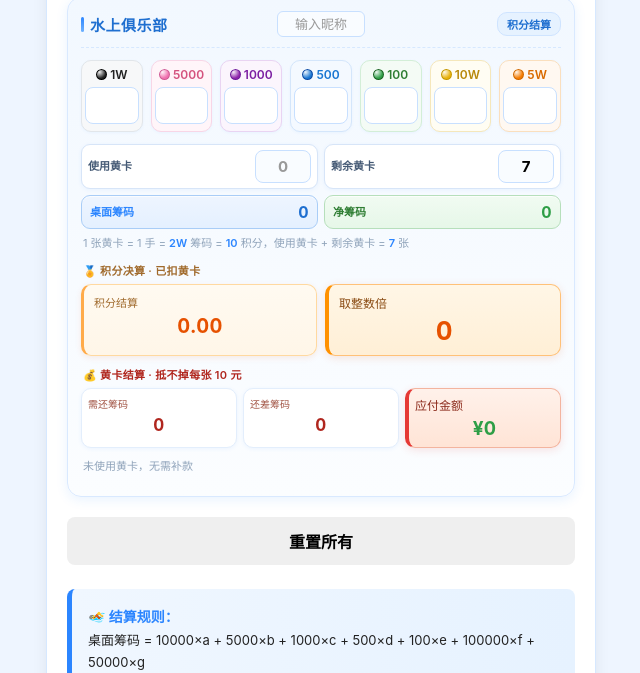
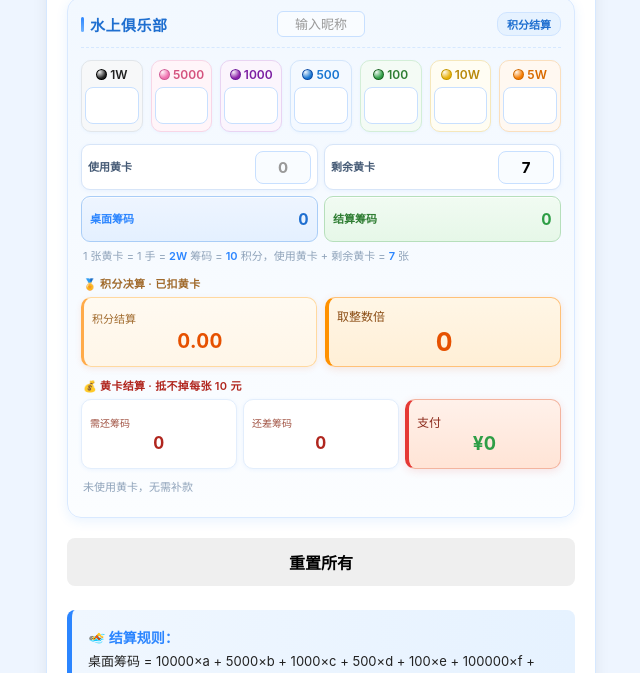
Before and after one commit to kuguahahaha/shuishang, a plain HTML site: page index.html in a window 1280 px wide. Shown: the part 94-767 px from the top of the page, without its empty margins (319-959 px from the left). Drawn offline with Linux system fonts and the light colour scheme.

Commit message:
ui: 提示小字精简、净筹码改结算筹码、应付金额改支付、四个框与结果卡等高

```diff
--- a/index.html
+++ b/index.html
@@ -370,7 +370,7 @@
             padding: 6px 2px;
             font-size: 15px;
         }
-        /* 筹码行（桌面筹码 + 净筹码）：始终并排一行 */
+        /* 筹码行（桌面筹码 + 结算筹码）：始终并排一行 */
         .wc-row-chips {
             -ms-flex-wrap: nowrap;
             flex-wrap: nowrap;
@@ -429,7 +429,7 @@
             font-variant-numeric: tabular-nums;
         }
 
-        /* 净筹码：桌面筹码右侧，绿色系区分 */
+        /* 结算筹码：桌面筹码右侧，绿色系区分 */
         .wc-total-bar.wc-net {
             background: -webkit-linear-gradient(top, #f1fbf2, #e6f7e8);
             background: linear-gradient(180deg, #f1fbf2, #e6f7e8);
@@ -691,6 +691,41 @@
         .wc-section {
             margin-bottom: 4px;
         }
+
+        /* ===== 高度统一 ===== */
+        /* 使用黄卡 / 剩余黄卡 / 桌面筹码 / 结算筹码：四个框等高 */
+        .wc-row-cards .wc-hands,
+        .wc-row-chips .wc-total-bar {
+            min-height: 46px;
+            -webkit-box-sizing: border-box;
+            box-sizing: border-box;
+        }
+        /* 积分决算区（2 张）与黄卡结算区（3 张）：卡片等高 */
+        .wc-final .wc-card,
+        .wc-money .wc-card {
+            min-height: 70px;
+            -webkit-box-sizing: border-box;
+            box-sizing: border-box;
+            display: -webkit-box;
+            display: -ms-flexbox;
+            display: flex;
+            -webkit-box-orient: vertical;
+            -webkit-box-direction: normal;
+            -ms-flex-direction: column;
+            flex-direction: column;
+            -webkit-box-pack: center;
+            -ms-flex-pack: center;
+            justify-content: center;
+            padding: 9px 8px;
+        }
+        .wc-final .wc-card .wc-k,
+        .wc-money .wc-card .wc-k {
+            margin-bottom: 3px;
+        }
+        .wc-final .wc-card-main .wc-v,
+        .wc-money .wc-card-pay .wc-v {
+            line-height: 1.15;
+        }
 </style>
 </head>
 <body>
@@ -759,7 +794,7 @@
                 <span><span class="wc-v" id="wcChipTotal">0</span></span>
             </div>
             <div class="wc-total-bar wc-net">
-                <span class="wc-k">净筹码</span>
+                <span class="wc-k">结算筹码</span>
                 <span><span class="wc-v" id="wcNetChips">0</span></span>
             </div>
         </div>
@@ -790,7 +825,7 @@
                 <div class="wc-v" id="wcGapChips">0</div>
             </div>
             <div class="wc-card wc-card-pay" id="wcPayCard">
-                <div class="wc-k">应付金额</div>
+                <div class="wc-k">支付</div>
                 <div class="wc-v" id="wcPayMoney">¥0</div>
             </div>
         </div>
@@ -803,10 +838,10 @@
     <div class="info">
         <strong>🏊 结算规则：</strong><br>
         桌面筹码 = 10000×a + 5000×b + 1000×c + 500×d + 100×e + 100000×f + 50000×g<br>
-        积分 = 净筹码 ÷ 2000，<span>向下取整（取整数倍）即为最终决算分</span><br>
+        积分 = 结算筹码 ÷ 2000，<span>向下取整（取整数倍）即为最终决算分</span><br>
         使用黄卡 + 剩余黄卡 = 7 张（= 14W 筹码）<br>
         已抵扣 = min(使用黄卡张数, 筹码 ÷ 20000 向下取整) × 20000（手上筹码先按整张卡抵扣）<br>
-        净筹码 = 筹码 − 已抵扣<br>
+        结算筹码 = 桌面筹码 − 已抵扣<br>
         需还筹码 = 使用黄卡张数 × 20000<br>
         还差筹码 = 需还筹码 − 已抵扣（整张卡计）<br>
         <span>抵不掉的每张黄卡付 10 元</span><br><br>
@@ -930,7 +965,7 @@
     }
 
     // 核心：水上俱乐部结算（积分 + 黄卡现金）
-    // 口径：净筹码 = 筹码 − 已抵扣的整张卡（每张 2W）→ 积分 = 净筹码÷2000 → 向下取整（恒 ≥ 0）
+    // 口径：结算筹码 = 桌面筹码 − 已抵扣的整张卡（每张 2W）→ 积分 = 结算筹码÷2000 → 向下取整（恒 ≥ 0）
     function calcWaterClub() {
         // 1. 累加筹码（毛值）
         let total = 0;
@@ -965,7 +1000,7 @@
         const cardsUsed = Math.max(0, hands);                              // 实际用掉的张数
         const canOffset = Math.min(cardsUsed, Math.floor(total / WC_HAND_CHIPS));  // 手上筹码能抵几张
         const offsetChips = canOffset * WC_HAND_CHIPS;                     // 已抵扣的筹码
-        const netChips = total - offsetChips;                              // 净筹码（恒 ≥ 0）
+        const netChips = total - offsetChips;                              // 结算筹码（恒 ≥ 0）
         const points = netChips / WC_POINT_UNIT;
         // 积分显示保留 2 位小数（四舍五入），决算分仍向下取整
         wcPointsEl.textContent = pointsText(points);
@@ -998,10 +1033,9 @@
             wcDeductInfo.innerHTML = '1 张黄卡 = 1 手 = <b>2W</b> 筹码 = <b>10</b> 积分，' +
                 '使用黄卡 + 剩余黄卡 = <b>' + readTargetCards() + '</b> 张';
         } else {
-            wcDeductInfo.innerHTML = '使用黄卡 <b>' + cardsUsed + '</b> 张，已抵扣 <b>' +
+            wcDeductInfo.innerHTML = '已抵扣 <b>' +
                 canOffset + '</b> 张（<b>' + intText(offsetChips) + '</b> 筹码），净剩 <b>' +
-                intText(netChips) + '</b> 筹码 = <b>' + intText(Math.floor(points)) +
-                '</b> 分，剩余黄卡 <b>' + intText(readTargetCards() - cardsUsed) + '</b>';
+                intText(netChips) + '</b> 筹码 = <b>' + intText(Math.floor(points)) + '</b> 分';
         }
     }
 
```
